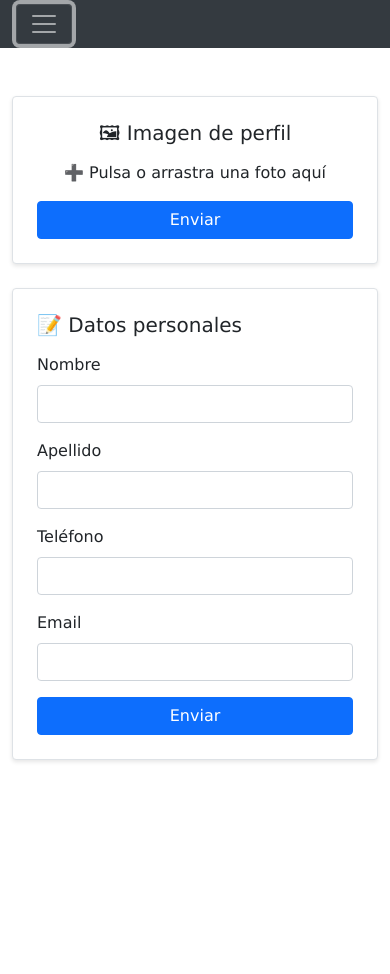
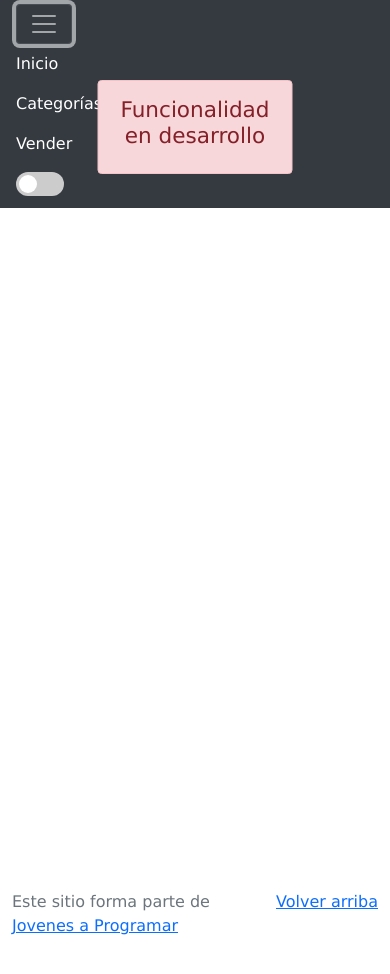
Before and after one commit to hernandezerica/Proyectofinal_eMercado, a plain HTML site: page my-profile.html in a window 390 px wide. Both pictures are taken after a click on the button "Toggle navigation". Before the commit the page ends 844 px from the top, so only its background shows below. Drawn offline with Linux system fonts and the light colour scheme.

Commit message:
Add files via upload

```diff
--- a/my-profile.html
+++ b/my-profile.html
@@ -1,17 +1,34 @@
 <!DOCTYPE html>
 <html lang="es">
+
 <head>
-  <meta charset="UTF-8">
-  <title>Editar Perfil</title>
+  <meta http-equiv="Content-Type" content="text/html; charset=UTF-8">
+  <meta name="viewport" content="width=device-width, initial-scale=1, shrink-to-fit=no">
+  <title>eMercado - Todo lo que busques está aquí</title>
   <link href="https://fonts.googleapis.com/css?family=Raleway:300,300i,400,400i,700,700i,900,900i" rel="stylesheet">
   <link href="css/bootstrap.min.css" rel="stylesheet">
   <link href="css/styles.css" rel="stylesheet">
   <link href="css/theme.css" rel="stylesheet">
   <script src="js/theme.js"></script>
+  <style>
+    .bd-placeholder-img {
+      font-size: 1.125rem;
+      text-anchor: middle;
+      -webkit-user-select: none;
+      -moz-user-select: none;
+      -ms-user-select: none;
+      user-select: none;
+    }
+
+    @media (min-width: 768px) {
+      .bd-placeholder-img-lg {
+        font-size: 3.5rem;
+      }
+    }
+  </style>
 </head>
-<body id="body" class="light-mode">
 
-  <!-- 🔹 Navbar -->
+<body>
   <nav class="navbar navbar-expand-lg navbar-dark bg-dark p-1">
     <div class="container">
       <button class="navbar-toggler" type="button" data-bs-toggle="collapse" data-bs-target="#navbarNav"
@@ -21,13 +38,15 @@
       <div class="collapse navbar-collapse" id="navbarNav">
         <ul class="navbar-nav w-100 justify-content-between">
           <li class="nav-item">
-            <a class="nav-link active" href="index.html">Inicio</a>
+            <a class="nav-link" href="index.html">Inicio</a>
           </li>
           <li class="nav-item">
             <a class="nav-link" href="categories.html">Categorías</a>
           </li>
           <li class="nav-item">
             <a class="nav-link" href="sell.html">Vender</a>
+          </li>
+          <li class="nav-item">
           </li>
           <!-- Toggle de tema claro/oscuro -->
           <li class="nav-item">
@@ -42,52 +61,24 @@
       </div>
     </div>
   </nav>
-
-  <!-- 🔹 Contenido -->
-  <div class="container py-5">
-    <div class="row justify-content-center g-4">
-
-      <!-- Imagen de perfil -->
-      <div class="col-md-5">
-        <div class="card p-4 shadow-sm text-center">
-          <h5 class="mb-3">🖼 Imagen de perfil</h5>
-          <div id="dropZone" class="drop-zone">
-            <span>➕ Pulsa o arrastra una foto aquí</span>
-            <input type="file" id="profilePic" accept="image/*" hidden>
-          </div>
-          <img id="previewImg" class="img-thumbnail mt-3 d-none" alt="Preview">
-          <button class="btn btn-primary w-100 mt-3" id="savePhoto">Enviar</button>
+  <main>
+    <div class="container">
+      <div class="alert alert-danger text-center" role="alert">
+        <h4 class="alert-heading">Funcionalidad en desarrollo</h4>
       </div>
     </div>
-
-      <!-- Datos personales -->
-      <div class="col-md-5">
-        <div class="card p-4 shadow-sm">
-          <h5 class="mb-3">📝 Datos personales</h5>
-          <form id="userForm">
-            <div class="mb-3">
-              <label for="userName" class="form-label">Nombre</label>
-              <input type="text" id="userName" class="form-control" required>
+  </main>
+  <footer class="text-muted">
+    <div class="container">
+      <p class="float-end">
+        <a href="#">Volver arriba</a>
+      </p>
+      <p>Este sitio forma parte de <a href="https://jovenesaprogramar.edu.uy/" target="_blank">Jovenes a Programar</a></p>
     </div>
-            <div class="mb-3">
-              <label for="userLastName" class="form-label">Apellido</label>
-              <input type="text" id="userLastName" class="form-control" required>
-            </div>
-            <div class="mb-3">
-              <label for="userPhone" class="form-label">Teléfono</label>
-              <input type="tel" id="userPhone" class="form-control">
-            </div>
-            <div class="mb-3">
-              <label for="userEmailInput" class="form-label">Email</label>
-              <input type="email" id="userEmailInput" class="form-control" required>
-            </div>
-            <button type="submit" class="btn btn-primary w-100">Enviar</button>
-          </form>
-        </div>
-      </div>
-    </div>
-  </div>
-
+  </footer>
+  <script src="js/bootstrap.bundle.min.js"></script>
+  <script src="js/init.js"></script>
   <script src="js/my-profile.js"></script>
 </body>
+
 </html>
```
Also changed, not shown: index.html (+1 -1 lines), login.html (+2 -2 lines). Lines whose indentation alone changed are shown as unchanged.
